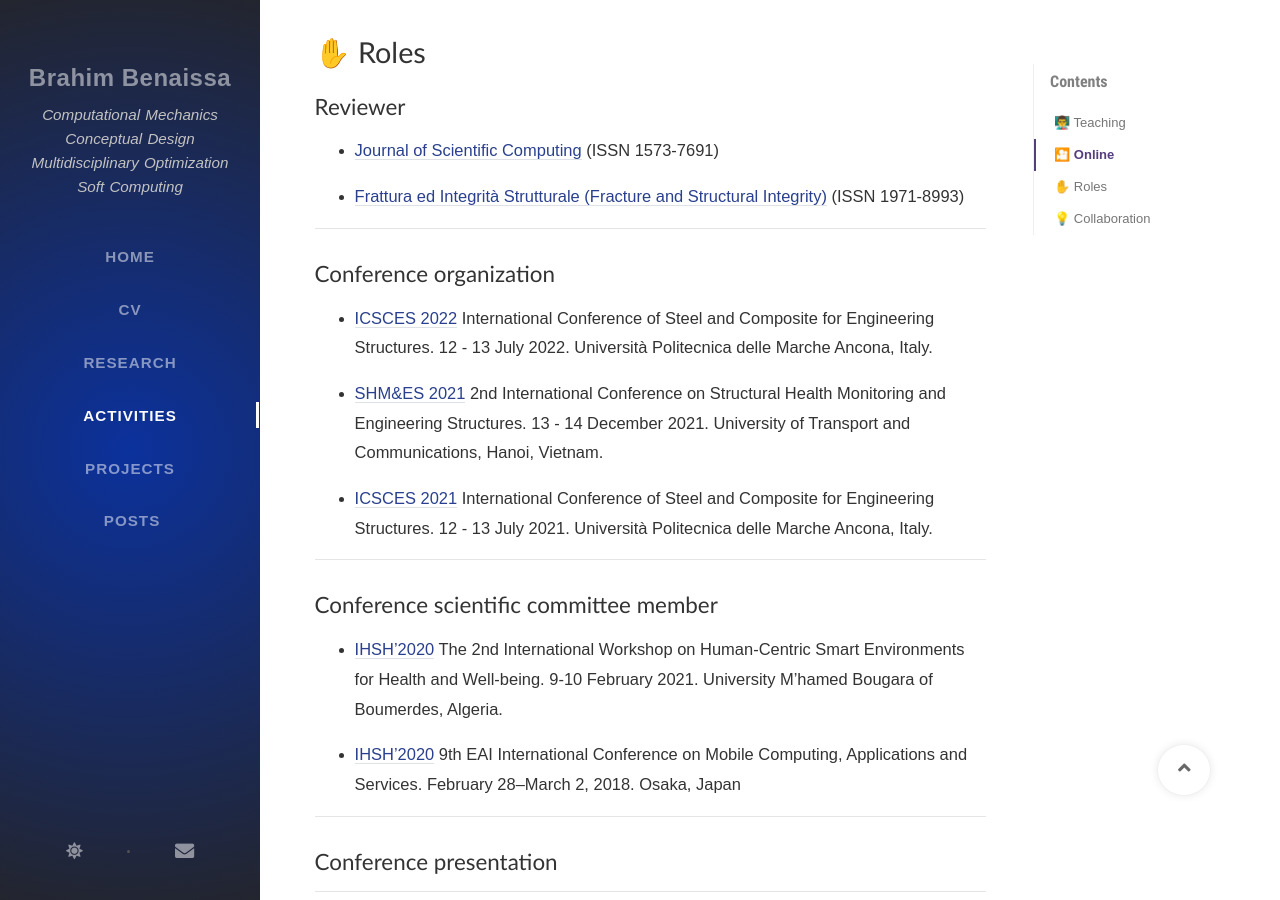
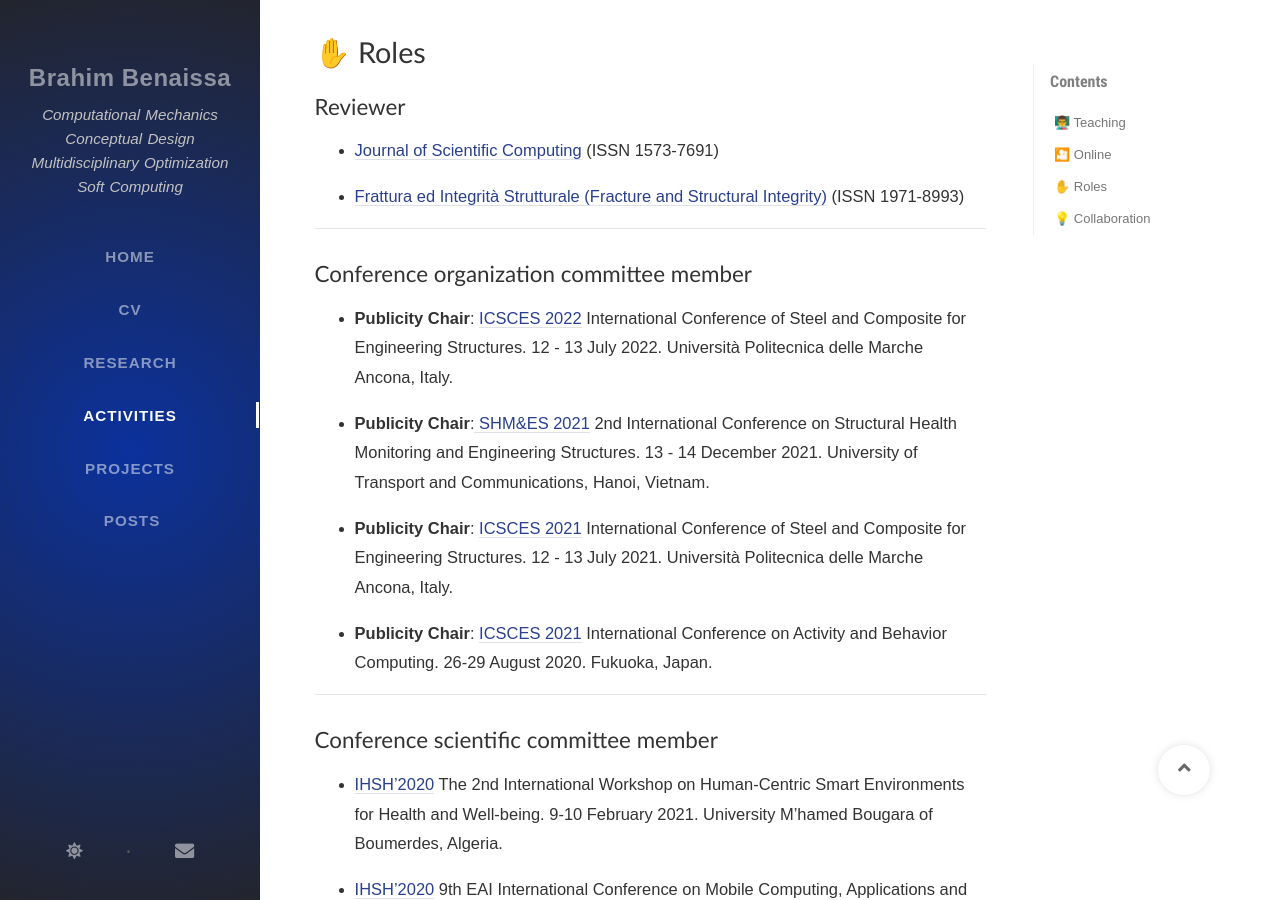
Before and after one commit to Brahim-Benaissa/Brahim-Benaissa.github.io, a Jekyll site: the page built from tabs/activities.md, in a window 1280 px wide and 900 px high, scrolled down 1625 px. Built offline with Jekyll 4.4.1, drawn with Linux system fonts in a browser that asks for light colours; nearby versions of some CDN libraries; some web fonts are replaced; comment, search, counter and statistics services are not loaded.

Commit message:
Update activities.md

```diff
--- a/tabs/activities.md
+++ b/tabs/activities.md
@@ -69,13 +69,15 @@
 - <a href="https://www.fracturae.com/index.php/fis/about" target="_blank"> Frattura ed Integrità Strutturale (Fracture and Structural Integrity)</a> (ISSN 1971-8993)
 
 ---
-## Conference organization
+## Conference organization committee member
 
-- <a href="https://icsces.org/" target="_blank"> ICSCES 2022</a>  International Conference of Steel and Composite for Engineering Structures. 12 - 13 July 2022. Università Politecnica delle Marche Ancona, Italy.
+- **Publicity Chair**: <a href="https://icsces.org/" target="_blank"> ICSCES 2022</a>  International Conference of Steel and Composite for Engineering Structures. 12 - 13 July 2022. Università Politecnica delle Marche Ancona, Italy.
 
-- <a href="https://shmes.org/" target="_blank"> SHM&ES 2021</a> 2nd International Conference on Structural Health Monitoring and Engineering Structures. 13 - 14 December 2021. University of Transport and Communications, Hanoi, Vietnam.
+- **Publicity Chair**:<a href="https://shmes.org/" target="_blank"> SHM&ES 2021</a> 2nd International Conference on Structural Health Monitoring and Engineering Structures. 13 - 14 December 2021. University of Transport and Communications, Hanoi, Vietnam.
 
-- <a href="https://icsces.org/" target="_blank"> ICSCES 2021</a> International Conference of Steel and Composite for Engineering Structures. 12 - 13 July 2021. Università Politecnica delle Marche Ancona, Italy.
+- **Publicity Chair**: <a href="https://icsces.org/" target="_blank"> ICSCES 2021</a> International Conference of Steel and Composite for Engineering Structures. 12 - 13 July 2021. Università Politecnica delle Marche Ancona, Italy.
+
+- **Publicity Chair**: <a href="https://link.springer.com/book/10.1007/978-981-15-8269-1" target="_blank"> ICSCES 2021</a> International Conference on Activity and Behavior Computing. 26-29 August 2020. Fukuoka, Japan.
 
 ---
 
```
